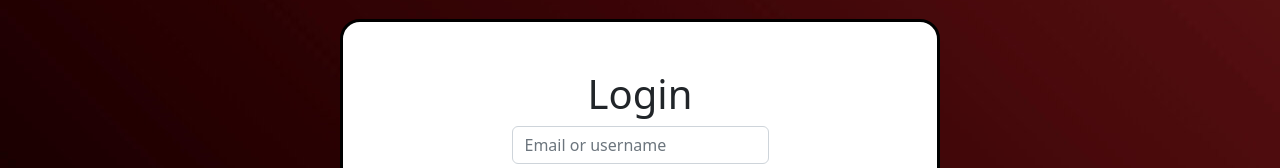
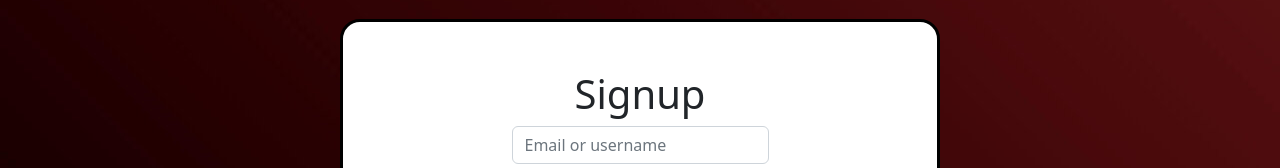
Before and after one commit to colinmyers37/CJJF-ClassTracker, a React (Create React App) app: page /signup in a window 1280 px wide. Shown: the part 247-415 px from the top of the page. Built offline with nearby package versions, Linux system fonts and the light colour scheme.

Commit message:
fixed typo in signup page

```diff
--- a/src/components/auth/SignupForm.js
+++ b/src/components/auth/SignupForm.js
@@ -41,7 +41,7 @@ const SignupForm = () => {
     <div className="login-main">
       <section className="login-card">
         <div className="card-body py-5 px-md-5 text-center">
-          <h1>Login</h1>
+          <h1>Signup</h1>
           <Formik
             initialValues={{
               username: "",
```
